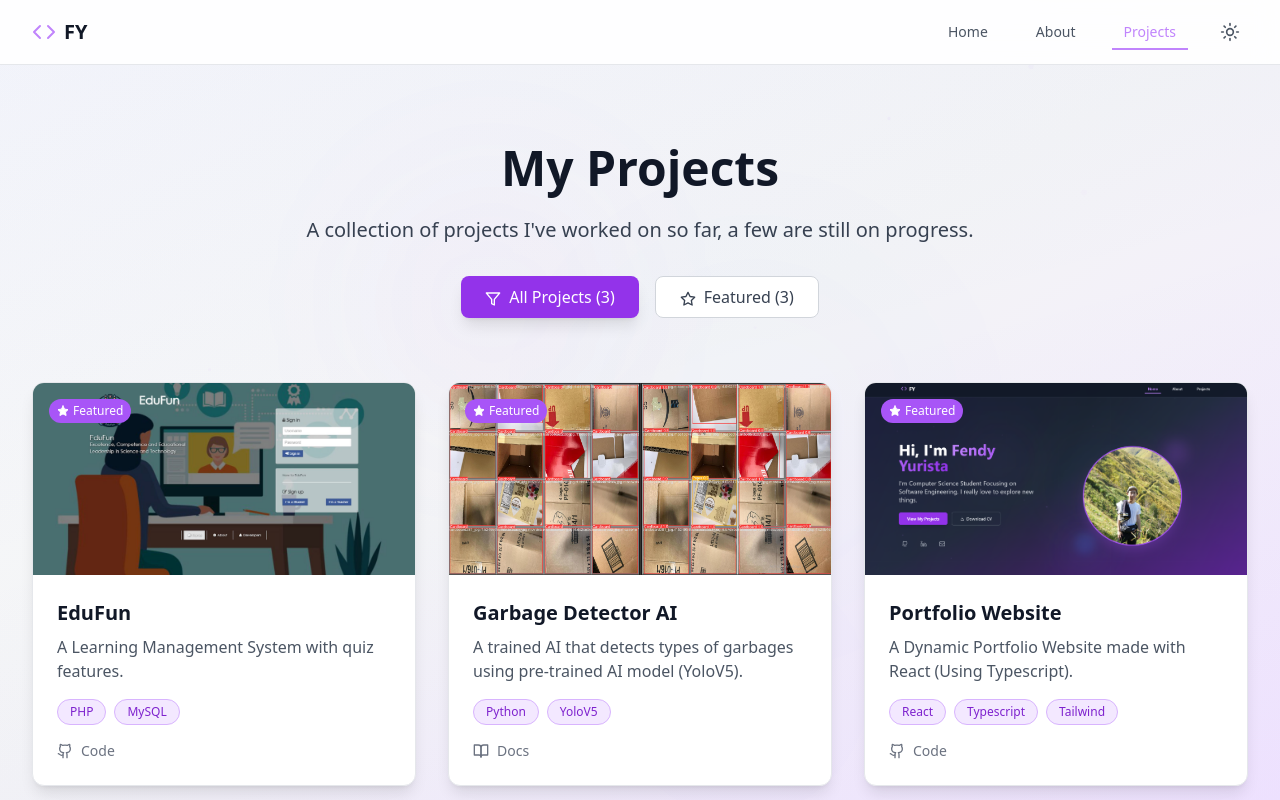
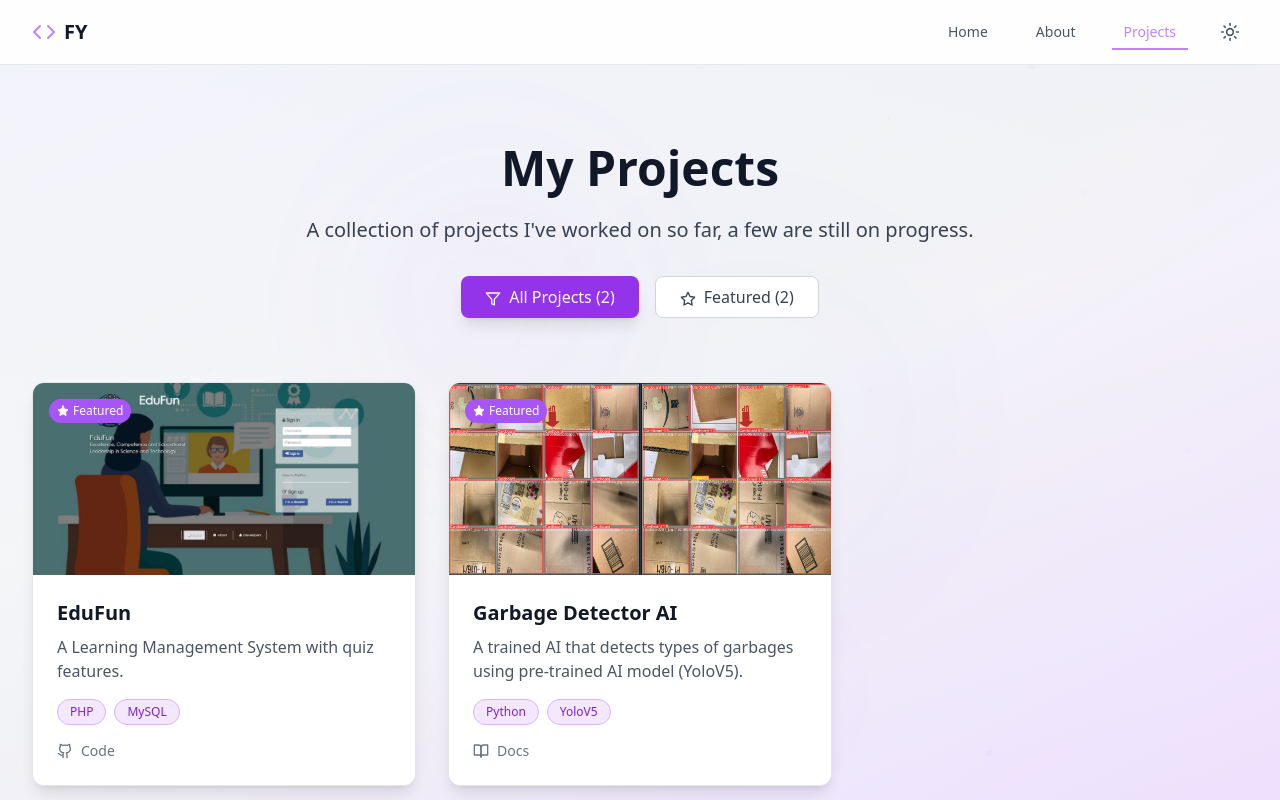
Before and after one commit to FendyY28/PortfolioWeb, a React (Vite) app: page /projects in a window 1280 px wide. Shown: the top 800 px of the page. Built offline with nearby package versions, Linux system fonts and the light colour scheme.

Commit message:
updated text

```diff
--- a/src/data/portfolio.ts
+++ b/src/data/portfolio.ts
@@ -51,15 +51,15 @@ export const projects = [
     technologies: ['Python', 'YoloV5'],
     featured: true
   },
-  {
-    id: '3',
-    title: 'Portfolio Website',
-    description: 'A Dynamic Portfolio Website made with React (Using Typescript).',
-    imageUrl: '/assets/images/PortfolioWeb.png',
-    technologies: ['React', 'Typescript', 'Tailwind'],
-    githubUrl: 'https://github.com/FendyY28/PortfolioWebsite',
-    featured: true
-  },
+  // {
+  //   id: '3',
+  //   title: 'Portfolio Website',
+  //   description: 'A Dynamic Portfolio Website made with React (Using Typescript).',
+  //   imageUrl: '/assets/images/PortfolioWeb.png',
+  //   technologies: ['React', 'Typescript', 'Tailwind'],
+  //   githubUrl: 'https://github.com/FendyY28/PortfolioWebsite',
+  //   featured: true
+  // },
 ];
 
 export const personalInfo = {
--- a/src/pages/Projects.tsx
+++ b/src/pages/Projects.tsx
@@ -93,7 +93,6 @@ const Projects: React.FC = () => {
               Interested in Working Together?
             </h2>
             <p className="text-gray-600 dark:text-gray-300 mb-8 max-w-2xl mx-auto">
-              I'm always open to discussing new opportunities and interesting projects.
               Let's create something amazing together!
             </p>
             <a
```
